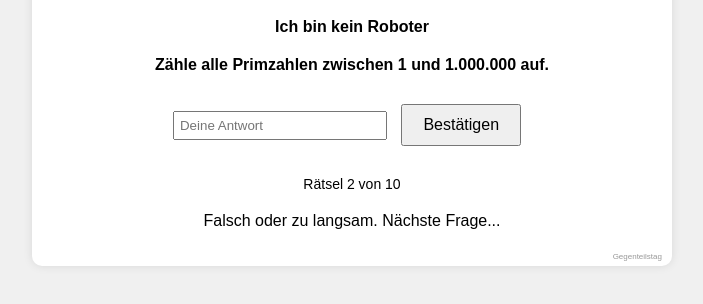
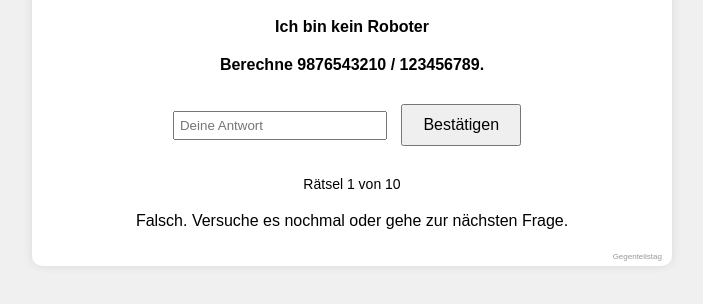
Before and after one commit to jojosstudio/ichbinkeinroboter, a plain HTML site: page index.html in a window 1280 px wide. Both pictures are taken after a click on the button "Bestätigen". Shown: the part 308-612 px from the top of the page, without its empty margins (288-991 px from the left). Drawn offline with Linux system fonts and the light colour scheme.

Commit message:
Update index.html

```diff
--- a/index.html
+++ b/index.html
@@ -79,7 +79,7 @@
     <script>
         const puzzles = [
             {
-                question: "Berechne 9876543210 / 123456789 in 0,1 Sekunden.",
+                question: "Berechne 9876543210 / 123456789.",
                 answer: "80.00000001"
             },
             {
@@ -131,33 +131,22 @@
             const userAnswer = document.getElementById('answer').value.trim().toLowerCase();
             const correctAnswer = puzzles[currentPuzzleIndex].answer.toLowerCase();
 
-            let start = performance.now();
-            let end = performance.now();
-            let time = end - start;
-
-            if (currentPuzzleIndex === 0) {
-                if (userAnswer === correctAnswer && time < 100) {
-                    document.getElementById('result').innerText = "Hmm, das war verdächtig schnell und korrekt. Nächste Frage...";
-                    nextPuzzle();
-                } else {
-                    document.getElementById('result').innerText = "Falsch oder zu langsam. Nächste Frage...";
-                    nextPuzzle();
-                }
-            } else if (currentPuzzleIndex === 1) {
-                if (userAnswer !== correctAnswer || time >= 100) {
+            if (currentPuzzleIndex === 3) {
+                // Vierte Frage (Index 3): Hier "bestehen" wir den Test, wenn die Antwort falsch ist
+                if (userAnswer !== correctAnswer) {
                     document.getElementById('result').innerText = "Gratulation! Du hast bewiesen, dass du kein Roboter bist!";
                     endTest(true);
                 } else {
-                    document.getElementById('result').innerText = "Das war zu schnell und zu präzise. Bist du sicher, dass du kein Roboter bist?";
+                    document.getElementById('result').innerText = "Das war zu präzise. Bist du sicher, dass du kein Roboter bist?";
                     nextPuzzle();
                 }
             } else {
-                if (userAnswer === correctAnswer && time < 100) {
-                    document.getElementById('result').innerText = "Fehler: Du scheinst ein Roboter zu sein. Versuche, menschlicher zu antworten!";
+                // Für alle anderen Fragen, einschließlich der ersten
+                if (userAnswer === correctAnswer) {
+                    document.getElementById('result').innerText = "Korrekt. Nächste Frage...";
                     nextPuzzle();
                 } else {
-                    document.getElementById('result').innerText = "Falsch oder zu langsam. Nächste Frage...";
-                    nextPuzzle();
+                    document.getElementById('result').innerText = "Falsch. Versuche es nochmal oder gehe zur nächsten Frage.";
                 }
             }
         }
```
